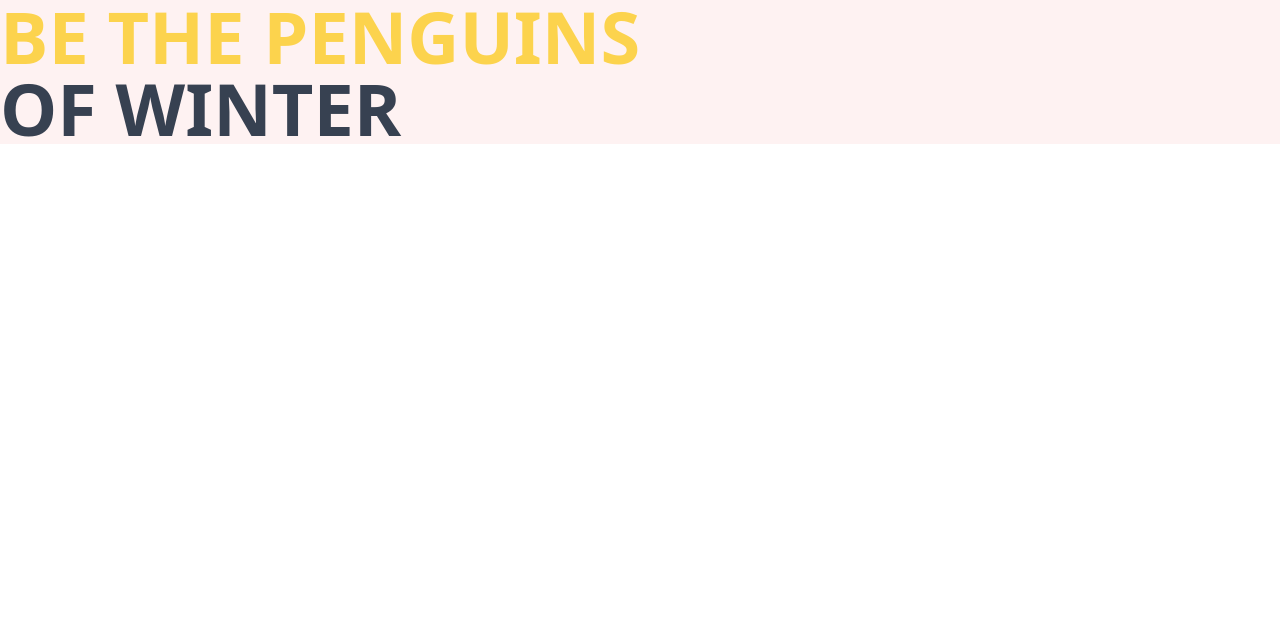
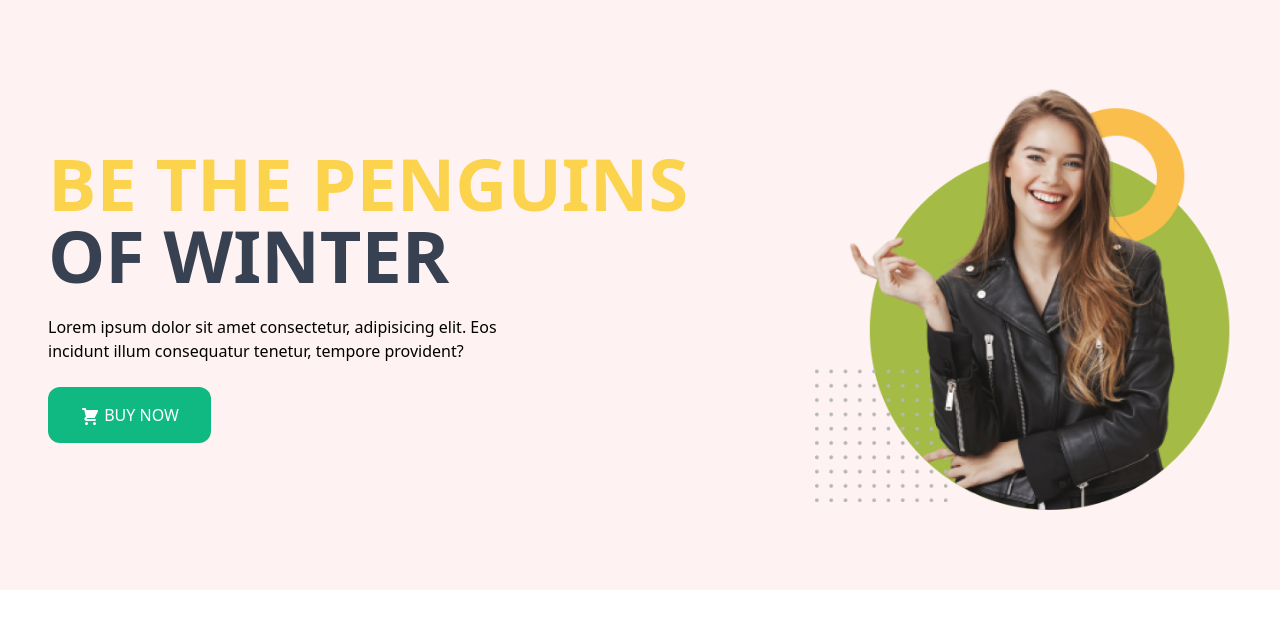
Before and after one commit to HSAyon111/penguin-fashion-tailwind, a plain HTML site: page index.html in a window 1280 px wide. Drawn offline with nearby package versions, Linux system fonts and the light colour scheme.

Commit message:
header section

```diff
--- a/index.html
+++ b/index.html
@@ -12,11 +12,30 @@
 
 <body>
     <header class="bg-red-50">
-        <h1 class="text-7xl font-bold uppercase">
-            <span class="text-yellow-300">Be The Penguins</span>
-            <br>
-            <span class="text-gray-700">of Winter</span>
-        </h1>
+        <section class="container flex items-center py-20 px-12">
+            <div class="space-y-6">
+                <h1 class="text-7xl font-bold uppercase">
+                    <span class="text-yellow-300">Be The Penguins</span>
+                    <br>
+                    <span class="text-gray-700">of Winter</span>
+                </h1>
+                <p class="w-2/3">Lorem ipsum dolor sit amet consectetur, adipisicing elit. Eos incidunt
+                    illum
+                    consequatur tenetur,
+                    tempore provident?</p>
+                <button class="text-white font-medium uppercase bg-green-500 px-8 py-4 rounded-xl">
+                    <svg xmlns="http://www.w3.org/2000/svg" class="h-5 w-5 inline" viewBox="0 0 20 20"
+                        fill="currentColor">
+                        <path
+                            d="M3 1a1 1 0 000 2h1.22l.305 1.222a.997.997 0 00.01.042l1.358 5.43-.893.892C3.74 11.846 4.632 14 6.414 14H15a1 1 0 000-2H6.414l1-1H14a1 1 0 00.894-.553l3-6A1 1 0 0017 3H6.28l-.31-1.243A1 1 0 005 1H3zM16 16.5a1.5 1.5 0 11-3 0 1.5 1.5 0 013 0zM6.5 18a1.5 1.5 0 100-3 1.5 1.5 0 000 3z" />
+                    </svg>
+                    Buy Now
+                </button>
+            </div>
+            <div>
+                <img src="images/model.png" alt="">
+            </div>
+        </section>
     </header>
     <main>
 
```
